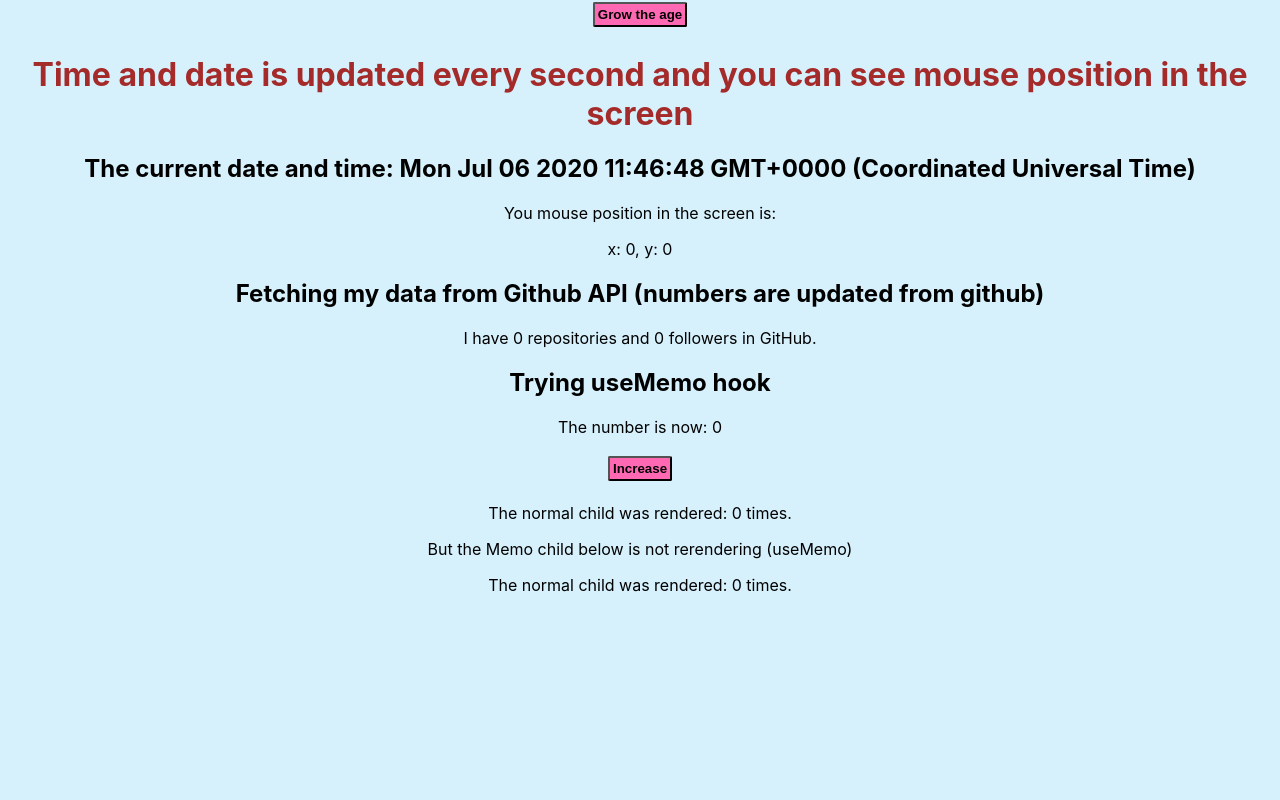
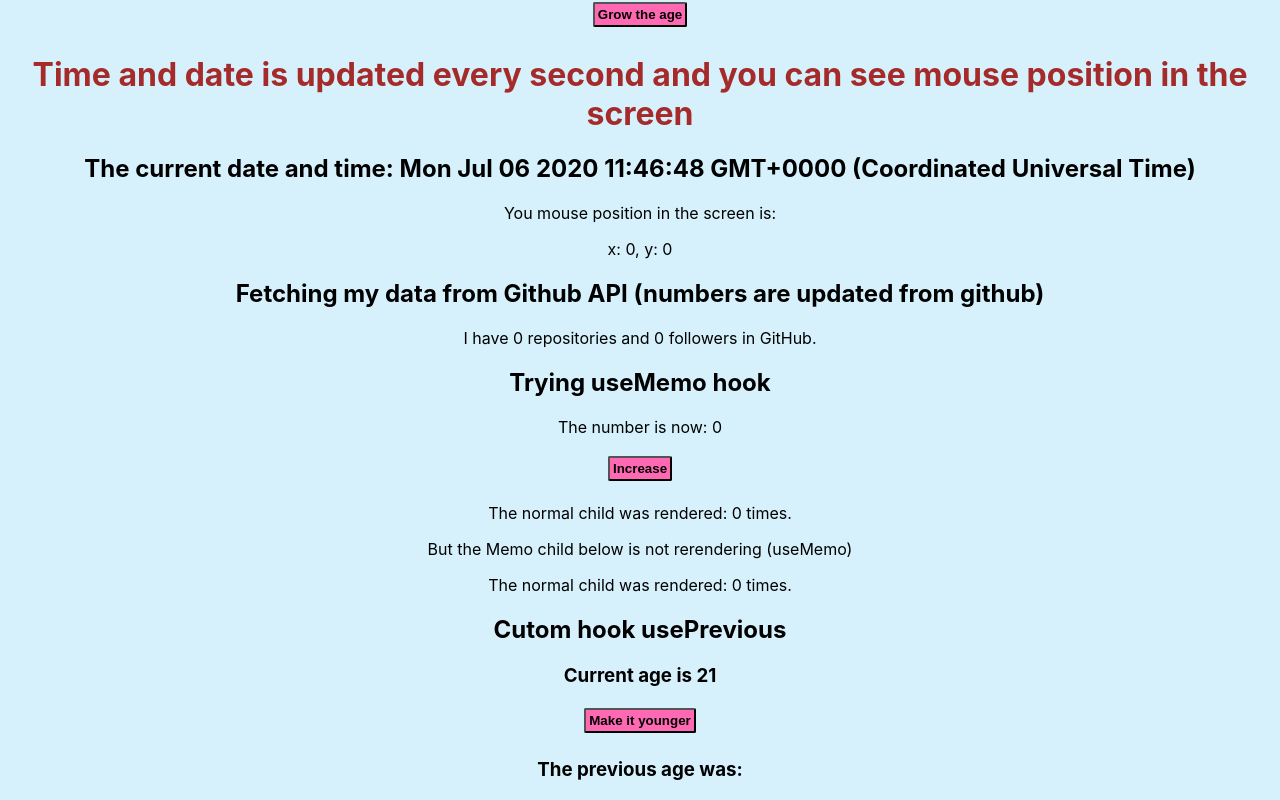
Before and after one commit to veronika333/practicing-react-hooks, a React (Create React App) app: page / in a window 1280 px wide. Shown: the part 2423-3223 px from the top of the page. Before the commit the page ends 3034 px from the top, so only its background shows below. Built offline with nearby package versions, Linux system fonts and the light colour scheme; no server answers.

Commit message:
custom hook usePrevious

```diff
--- a/src/App.js
+++ b/src/App.js
@@ -11,6 +11,7 @@ import PracticeUseEffect from "./componnents/PracticeUseEffect";
 import TimeDate from "./componnents/TimeDate";
 import FetchData from "./componnents/FetchData";
 import TryUseMemo from "./componnents/TryUseMemo";
+import HookUsePrevious from "./componnents/HookUsePrevious";
 
 //Style fot the Input2 component
 const inputStyle = {
@@ -103,6 +104,7 @@ const ageDownHandler = () => {
 <TimeDate />
 <FetchData />
 <TryUseMemo />
+<HookUsePrevious />
     </div>
   );
 }
--- /dev/null
+++ b/src/componnents/HookUsePrevious.js
@@ -0,0 +1,21 @@
+import React, { useState, useEffect } from 'react';
+import usePrevious from "../hooks/usePrevious";
+
+const HookUsePrevious = () => {
+const [age, setAge] = useState(21);
+const makeYounger = () => {
+    setAge(age - 1)
+}
+
+const previousAge = usePrevious(age);
+    return (
+        <div>
+         <h2>Cutom hook usePrevious</h2>
+    <h3>Current age is {age}</h3>
+    <button onClick={makeYounger}>Make it younger</button>
+    <h3>The previous age was: {previousAge}</h3>
+        </div>
+     );
+}
+
+export default HookUsePrevious;
--- /dev/null
+++ b/src/hooks/usePrevious.js
@@ -0,0 +1,11 @@
+import React, {useEffect, useRef} from 'react';
+
+const usePrevious = (value) => {
+    const ref = useRef(null);
+useEffect(() =>{
+    ref.current = value;
+})
+return ref.current;
+}
+
+export default usePrevious;
```
